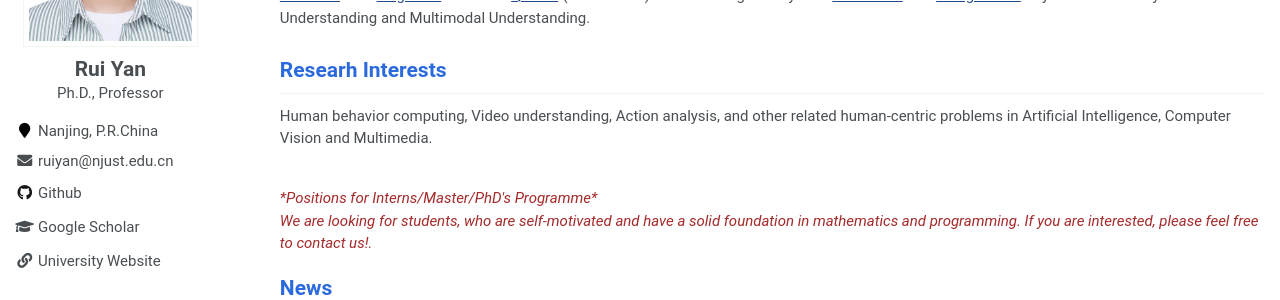
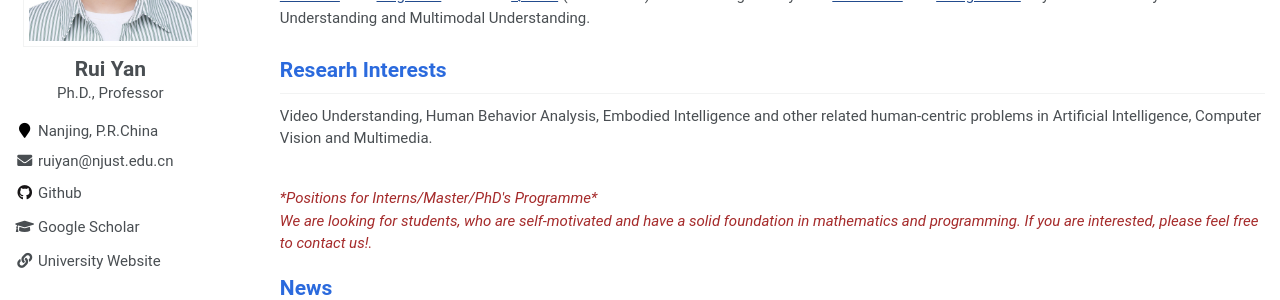
Before and after one commit to ruiyan1995/ruiyan1995.github.io, a Jekyll site: the page built from _pages/about.md, in a window 1280 px wide and 1400 px high. Shown: the part 265-565 px from the top of the window. Built offline with Jekyll 4.4.1, drawn with Linux system fonts in a browser that asks for light colours; part of the change alters nothing that is shown; some of the changed text lies outside the part shown.

Commit message:
Update about.md

```diff
--- a/_pages/about.md
+++ b/_pages/about.md
@@ -37,7 +37,7 @@ I am currently a Professor in Intelligent Media Analysis Group (<a href="https:/
 
 # <font color="#2B6ADD" > Researh Interests </font>
 <p style="font-family: Roboto;">
-Human behavior computing, Video understanding, Action analysis, and other related human-centric problems in Artificial Intelligence, Computer Vision and Multimedia.</p>
+Video Understanding, Human Behavior Analysis, Embodied Intelligence and other related human-centric problems in Artificial Intelligence, Computer Vision and Multimedia.</p>
 <br>
 <font color=Brown>
 <i style="font-family: Roboto;">*Positions for Interns/Master/PhD's Programme*</i>
@@ -95,8 +95,8 @@ Human behavior computing, Video understanding, Action analysis, and other relate
       <td>
         <p text-align="left">
         <b>Vision-centric Token Compression in Large Language Model</b><br>
-			Ling Xing, Alex Jinpeng Wang, <b>Rui Yan*</b>, Jinhui Tang<br>
-			NeurIPS (<font color=Brown>Spotlight</font>), 2025  [<a href="https://arxiv.org/pdf/2502.00791">PDF</a>]
+			Ling Xing, Alex Jinpeng Wang, <b>Rui Yan*</b>, Xiangbo Shu, Jinhui Tang<br>
+			NeurIPS (<font color=Brown>Spotlight</font>), 2025  [<a href="https://arxiv.org/pdf/2502.00791">PDF</a>] [<a href="https://mp.weixin.qq.com/s?__biz=MzI3MTA0MTk1MA==&mid=2652640763&idx=2&sn=c0463cd8c62f5e29feac45a00747b02c&chksm=f012aaeac6a0ec6048752f3f6c27d9b87881a843c0786d78e3100e5facbcdb07ce6a86bb2a33&scene=0&xtrack=1">新智元</a>]
         </p>
       </td>
     </tr>
```
